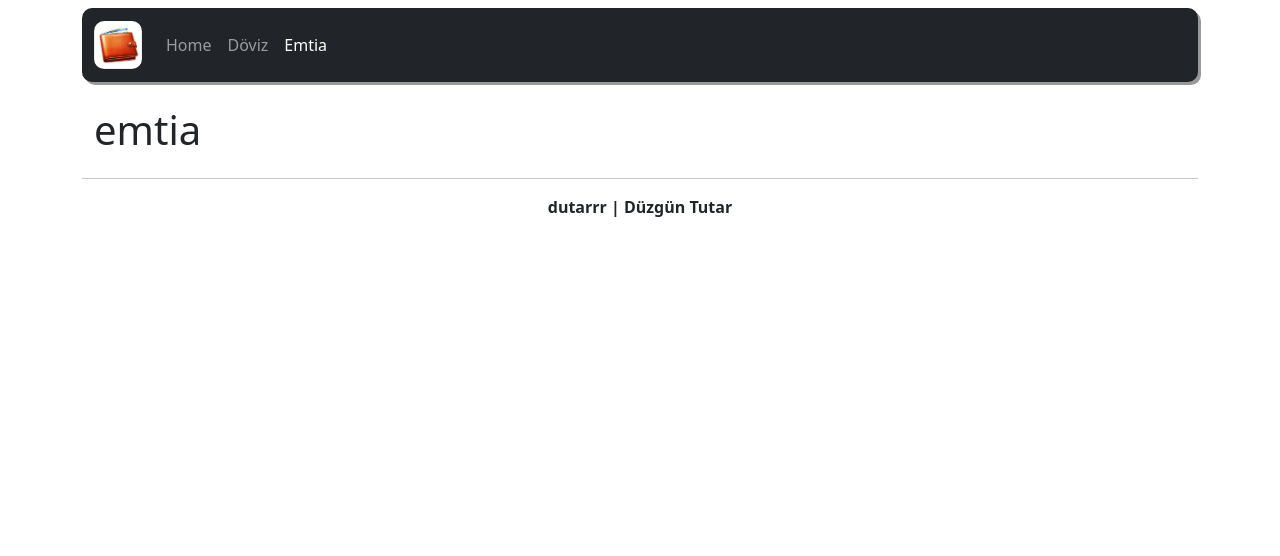
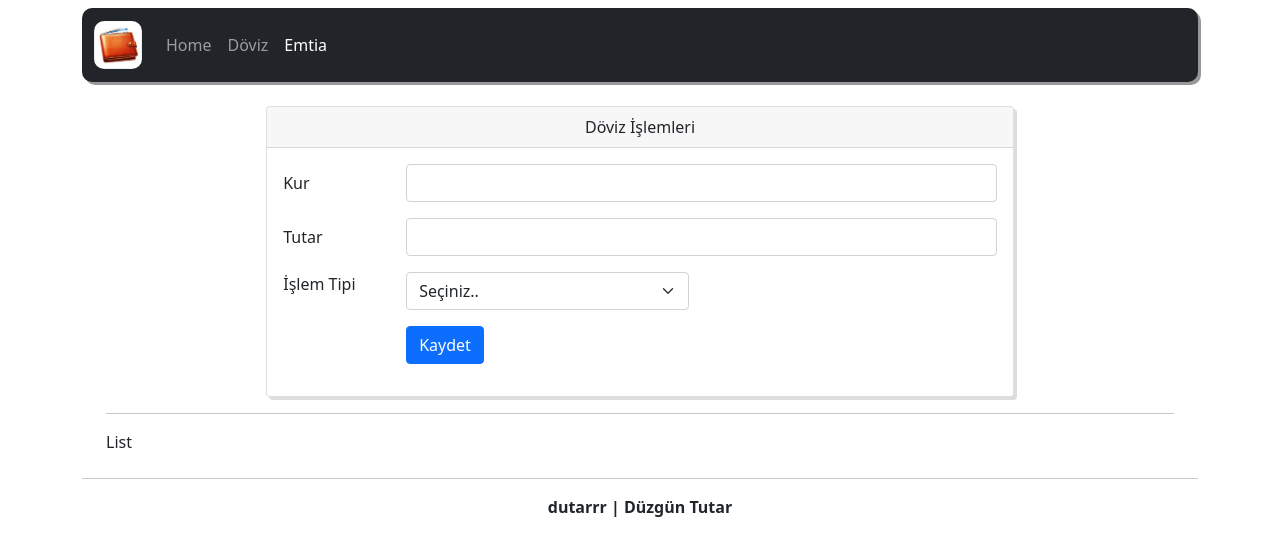
Before and after one commit to dutarrr/vuejs-my-wallet, a Vue app in the folder app/: page /emtia in a window 1280 px wide. Shown: the top 556 px of the page. Built offline with nearby package versions, Linux system fonts and the light colour scheme; no server answers.

Commit message:
emtia post action

```diff
--- /dev/null
+++ b/app/src/components/emtia/EmtiaAdd.vue
@@ -0,0 +1,69 @@
+<template>
+  <div class="card m-auto">
+    <div class="card-header text-center">Döviz İşlemleri</div>
+    <div class="card-body">
+      <div class="mb-3 row">
+        <label for="alisKur" class="col-sm-2 col-form-label">Kur</label>
+        <div class="col-sm-10">
+          <input
+            type="number"
+            class="form-control"
+            id="alisKur"
+            v-model="emtia.kur"
+          />
+        </div>
+      </div>
+      <div class="mb-3 row">
+        <label for="tutar" class="col-sm-2 col-form-label">Tutar</label>
+        <div class="col-sm-10">
+          <input
+            type="number"
+            class="form-control"
+            id="tutar"
+            v-model="emtia.tutar"
+          />
+        </div>
+      </div>
+      <div class="mb-3 row">
+        <label for="islemTip" class="col-sm-2 form-label">İşlem Tipi</label>
+        <div class="col-sm-5">
+          <select
+            class="form-select"
+            aria-label="Default select example"
+            id="islemTip"
+            v-model="emtia.islemTip"
+          >
+            <option value="0" selected>Seçiniz..</option>
+            <option value="1">Alış</option>
+            <option value="2">Satış</option>
+          </select>
+        </div>
+      </div>
+      <div class="mb-3 row">
+        <div class="col-sm-2"></div>
+        <div class="col-sm-2">
+          <button class="btn btn-primary" @click="add">Kaydet</button>
+        </div>
+      </div>
+    </div>
+  </div>
+</template>
+
+<script>
+export default {
+  data() {
+    return {
+      emtia: {
+        kur: null,
+        tutar: null,
+        islemTip: "0",
+      },
+    };
+  },
+  methods: {
+    add() {
+      this.$store.dispatch("addEmtia", this.emtia);
+    },
+  },
+};
+</script>
--- /dev/null
+++ b/app/src/components/emtia/EmtiaList.vue
@@ -0,0 +1 @@
+<template><div>List</div></template>
--- /dev/null
+++ b/app/src/store/modules/emtia.js
@@ -0,0 +1,24 @@
+const axios = require("axios").default;
+
+const state = {
+  emtias: [],
+};
+const getters = {};
+const mutations = {};
+const actions = {
+  addEmtia({ state }, emtia) {
+    console.log(state);
+    console.log(emtia.kur);
+
+    axios.post("emtia.json", emtia).then((response) => {
+      console.log(response);
+    });
+  },
+};
+
+export default {
+  state,
+  getters,
+  mutations,
+  actions,
+};
--- a/app/src/store/store.js
+++ b/app/src/store/store.js
@@ -1,9 +1,10 @@
 import Vue from "vue";
 import Vuex from "vuex";
 import currency from "./modules/currency";
+import emtia from "./modules/emtia";
 
 Vue.use(Vuex);
 
 export const store = new Vuex.Store({
-  modules: { currency },
+  modules: { currency, emtia },
 });
--- a/app/src/views/Emtia.vue
+++ b/app/src/views/Emtia.vue
@@ -1,3 +1,18 @@
 <template>
-  <h1>emtia</h1>
+  <div class="container">
+    <emtia-add />
+    <hr />
+    <emtia-list />
+  </div>
 </template>
+
+<script>
+import EmtiaAddForm from "../components/emtia/EmtiaAdd.vue";
+import EmtiaList from "../components/emtia/EmtiaList.vue";
+export default {
+  components: {
+    emtiaAdd: EmtiaAddForm,
+    emtiaList: EmtiaList,
+  },
+};
+</script>
```
